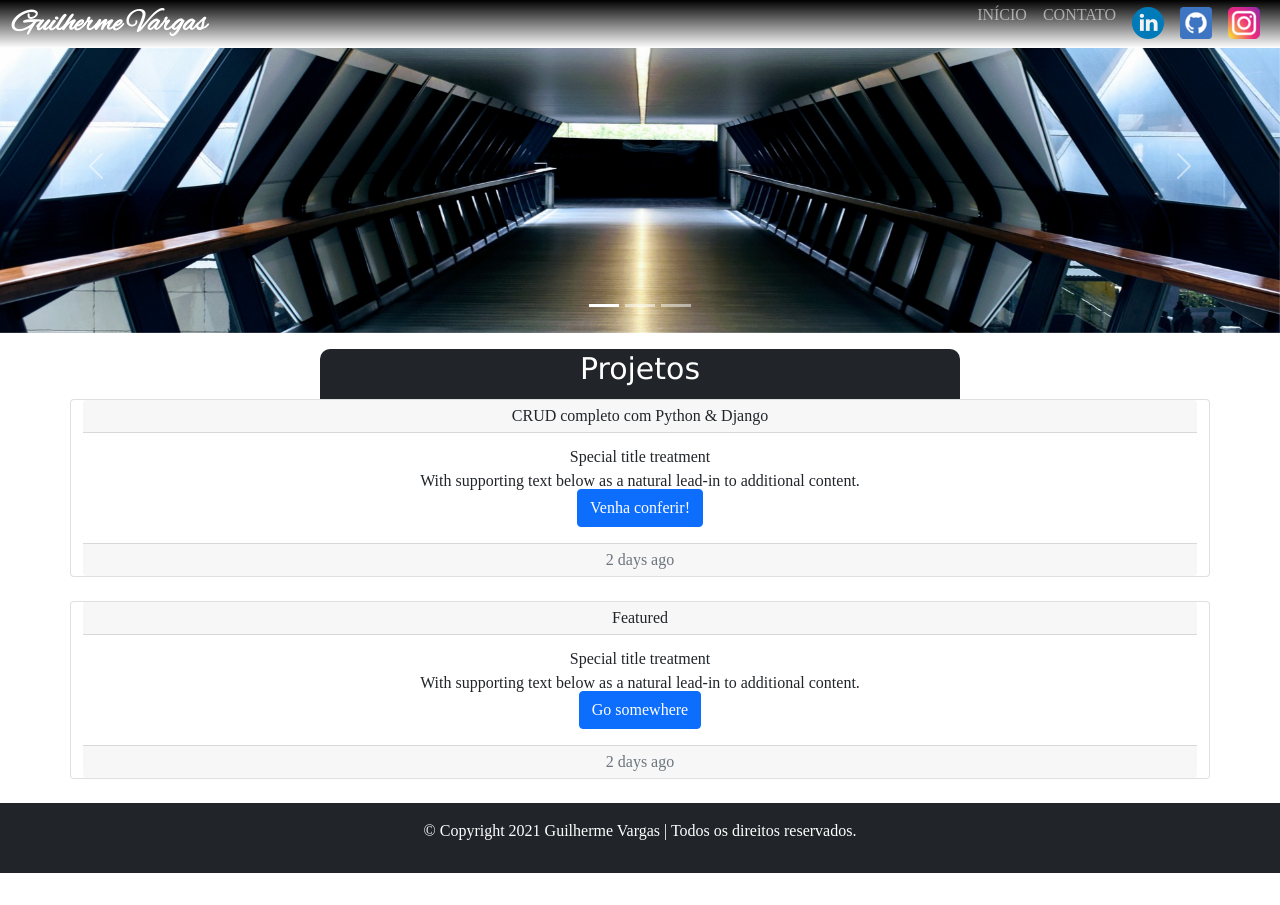
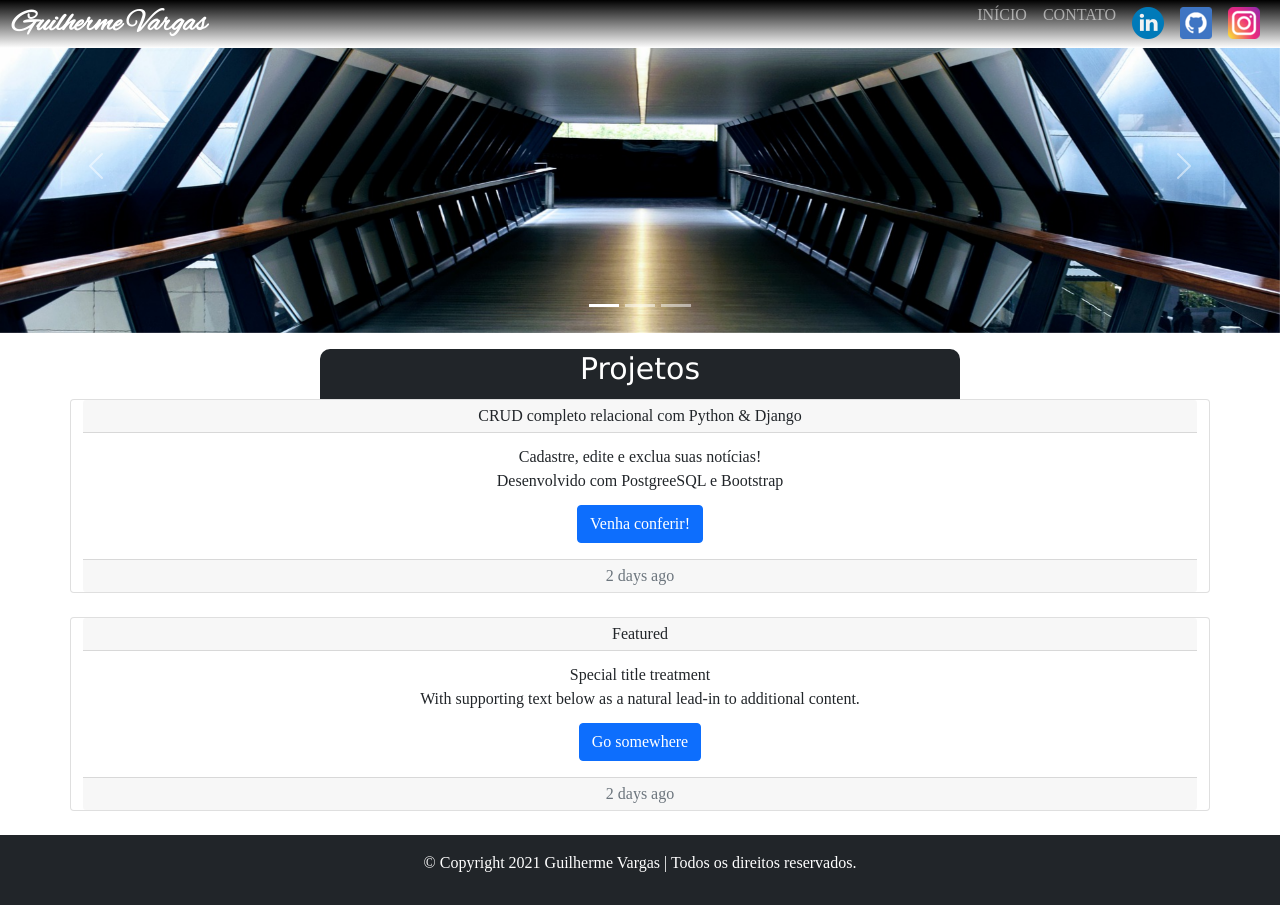
Before and after one commit to guivargas95/Django_App, a Django app: page / in a window 1280 px wide. Before the commit the page ends 873 px from the top, so only its background shows below. Run offline with Django 3.2, Linux system fonts and the light colour scheme.

Commit message:
Correção da página de noticia

```diff
--- a/templates/index.html
+++ b/templates/index.html
@@ -15,12 +15,12 @@
         <div class="row justify-content-center">
             <div class="card text-center">
                 <div class="card-header">
-                    CRUD completo com Python & Django
+                    CRUD completo relacional com Python & Django
                 </div>
-                <div class="card-body">
-                    <h5 class="card-title">Special title treatment</h5>
-                    <p class="card-text">With supporting text below as a natural lead-in to additional content.</p>
-                    <a href="#" class="btn btn-primary">Venha conferir!</a>
+                <div class="card-body corrigir-botao">
+                    <h5 class="card-title">Cadastre, edite e exclua suas notícias!</h5>
+                    <p class="card-text">Desenvolvido com PostgreeSQL e Bootstrap</p>
+                    <a href="{% url 'noticias' %}" class="btn btn-primary mt-3">Venha conferir!</a>
                 </div>
                 <div class="card-footer text-muted">
                     2 days ago
@@ -30,10 +30,10 @@
                 <div class="card-header">
                     Featured
                 </div>
-                <div class="card-body">
+                <div class="card-body corrigir-botao">
                     <h5 class="card-title">Special title treatment</h5>
                     <p class="card-text">With supporting text below as a natural lead-in to additional content.</p>
-                    <a href="#" class="btn btn-primary">Go somewhere</a>
+                    <a href="#" class="btn btn-primary mt-3">Go somewhere</a>
                 </div>
                 <div class="card-footer text-muted">
                     2 days ago
--- a/templates/partials/header.html
+++ b/templates/partials/header.html
@@ -11,7 +11,7 @@
             <div class="collapse navbar-collapse d-flex justify-content-end" id="navbarNav">
                 <ul class="navbar-nav teste">
                     <li class="nav-item">
-                        <a class="nav-link" href="#">INÍCIO</a>
+                        <a class="nav-link" href="{% url 'index' %}">INÍCIO</a>
                     </li>
                     <li class="nav-item">
                         <a class="nav-link" href="#">CONTATO</a>
```
Also changed, not shown: Myapp/static/style.css (+5 -33 lines), templates/noticia.html (+3 -4 lines), templates/noticias.html (+6 -6 lines), media/fotos/21/10/2021/SAP-DDM-II-1_BewsEPQ.jpg (added), media/fotos/21/10/2021/culinária-regional-brasileira.jpg (added).
